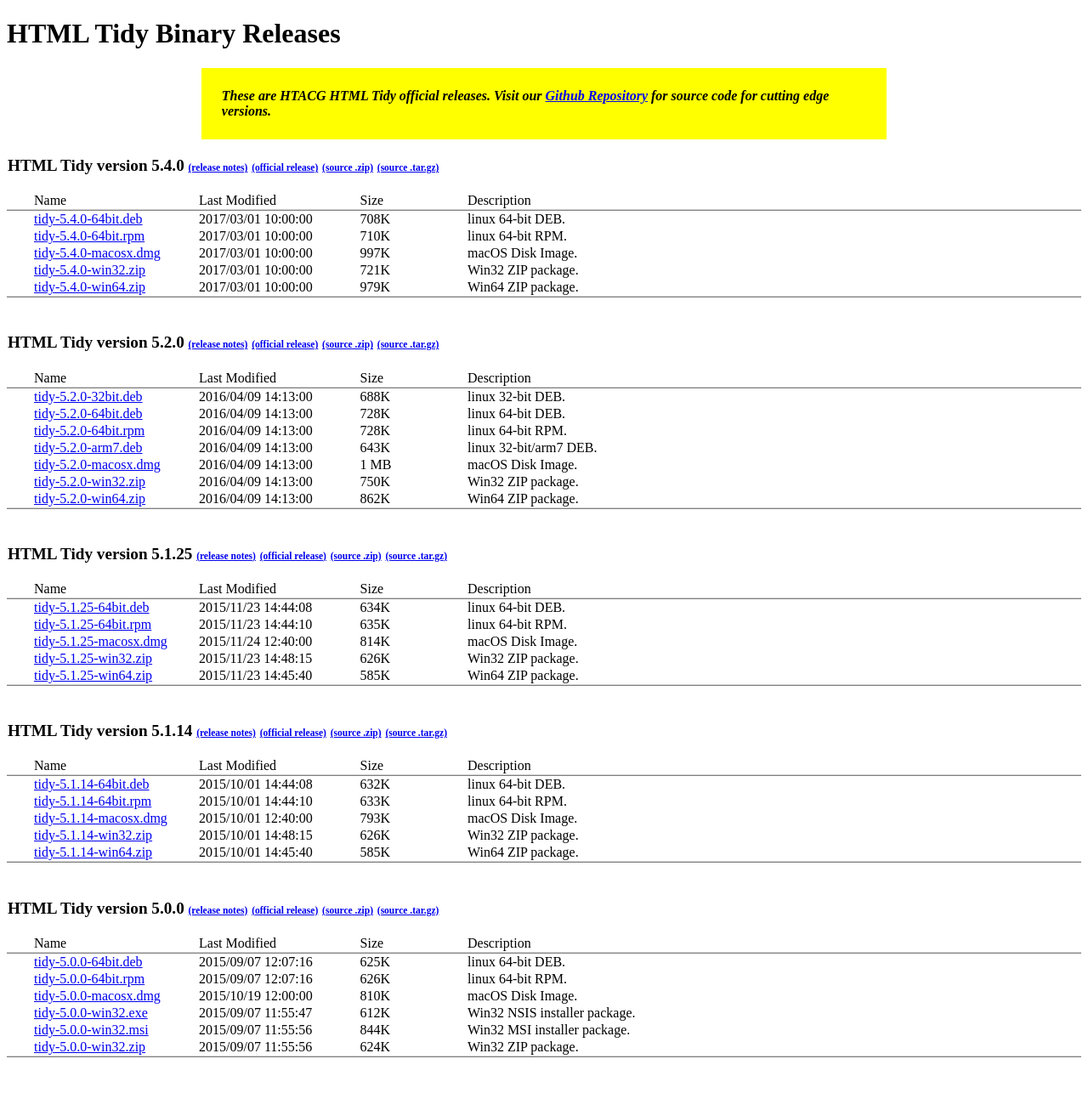
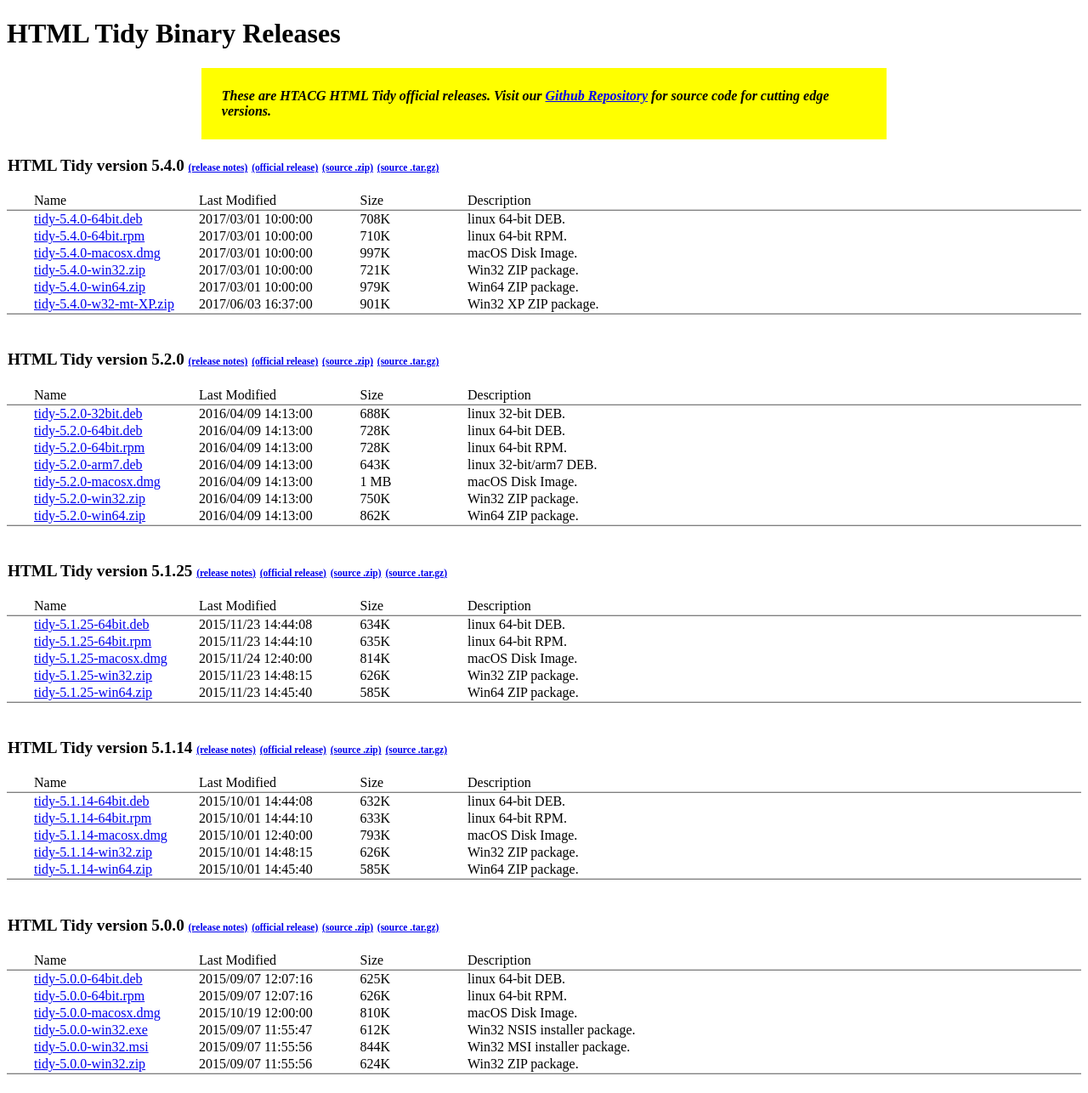
Before and after one commit to htacg/html-tidy.org.binaries, a Jekyll site: the page built from index.html, in a window 1280 px wide. Shown: the whole page at 85% size. Built offline with Jekyll 4.4.1, drawn with Linux system fonts in a browser that asks for light colours.

Commit message:
Add w32 XP 5.4 release zip

```diff
--- a/_data/tidy.yml
+++ b/_data/tidy.yml
@@ -27,6 +27,10 @@
       modified: 2017/03/01 10:00:00
       describe: Win64 ZIP package.
 
+    - filename: tidy-5.4.0-w32-mt-XP.zip
+      filesize: 901K
+      modified: 2017/06/03 16:37:00
+      describe: Win32 XP ZIP package.
 
 - release: 5.2.0
   heading: HTML Tidy version 5.2.0
```
